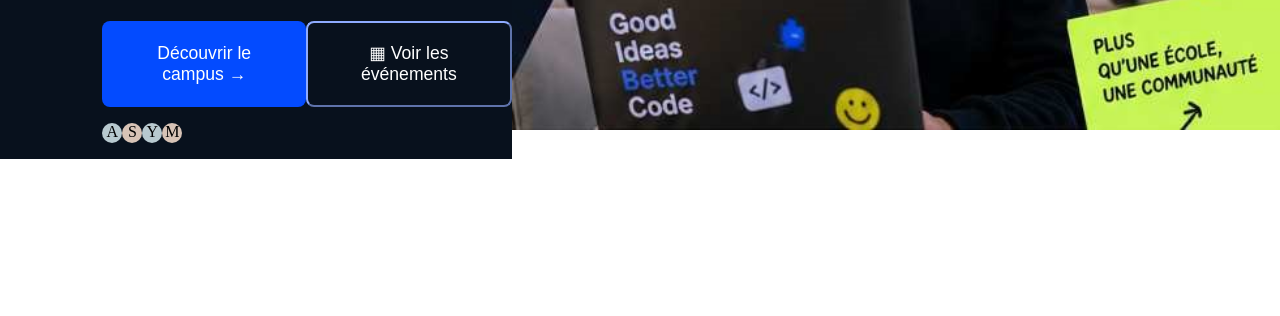
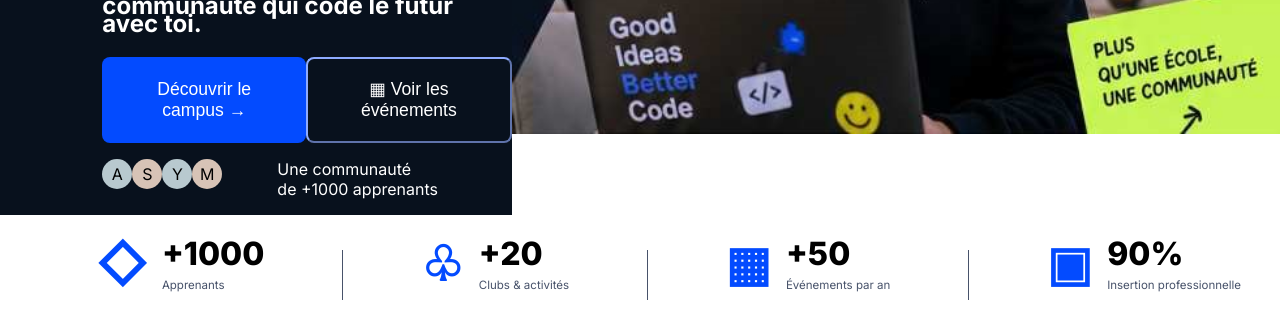
Before and after one commit to boukrimbrahim2007/campus_life, a plain HTML site: page index.html in a window 1280 px wide. Shown: the part 538-854 px from the top of the page. Before the commit the page ends 800 px from the top, so only its background shows below. Drawn offline with Linux system fonts and the light colour scheme.

Commit message:
finished hero and the stats under it

```diff
--- a/index.css
+++ b/index.css
@@ -1,4 +1,5 @@
 body {
+  font-family: "Inter", sans-serif;
   margin: 0;
 }
 nav {
@@ -68,7 +69,7 @@ h1 span {
     font-size: 70%;
 }
 
-h2 {
+#text_over_photo h2 {
     margin-top: -60px;
     font-size: 250%;
     line-height: 75%;
@@ -106,7 +107,10 @@ h3 {
     color: white;
     font-size: 110%;
 }
-
+#text{
+    display: flex;
+    justify-content: first;
+}
 #cercles {
     display: flex;
     justify-content:start;
@@ -114,10 +118,14 @@ h3 {
     margin-left: 20%;
 }
 #cercles p {
-    height: 20px;
-    width: 20px;
+    height: 30px;
+    width: 30px;
     border-radius: 50%;
     margin-right: -5px;
+    text-align: 8px;
+    display: flex;
+    justify-content: center;
+    align-items: center;
     text-align: center;
 }
 
@@ -128,3 +136,54 @@ h3 {
 .ciel {
     background-color: rgba(184, 201, 207, 1);
 }
+
+#hero_text  {
+    color: white;
+    margin-left: 60px;
+}
+
+#stats {
+    margin-left:4.5%;
+    display: flex;
+    justify-content: space-around;
+    gap: 0px;
+}
+
+#stats h2{
+    color: black;
+}
+
+.color {
+    color: rgba(3, 75, 255, 1);
+    font-size: 200%;
+    text-align: center;
+}
+
+.num {
+    font-size: 200%;
+    font-weight: 800;
+    margin-left: 10px;
+    margin-top: -10px;
+}
+
+.word {
+    font-size: 72%;
+    color: rgba(71, 82, 106, 1);
+}
+#stats p{
+    height: 50px;
+    margin-top: 35px;
+    border-left: 1px solid rgba(71, 82, 106, 1);
+    padding: 0px
+}
+
+
+.box {
+    display: flex;
+    justify-content: space-between;
+    gap: 15px;
+}
+
+.organ {
+    margin-top: -20px;
+}
--- a/index.html
+++ b/index.html
@@ -4,6 +4,9 @@
     <meta charset="UTF-8">
     <meta name="viewport" content="width=device-width, initial-scale=1.0">
     <title>Document</title>
+    <link rel="preconnect" href="https://fonts.googleapis.com">
+    <link rel="preconnect" href="https://fonts.gstatic.com" crossorigin>
+    <link href="https://fonts.googleapis.com/css2?family=Inter:ital,opsz,wght@0,14..32,100..900;1,14..32,100..900&display=swap" rel="stylesheet">
     <link rel="stylesheet" href="index.css">
 </head>
 <body>
@@ -17,7 +20,7 @@
         <p>Contact</p>
         <a href="Inscription.html" class="button">Renjoindre l'aventure</a>
     </nav>
-
+    <div id="full">
     <div class="hero">
         <div id="text_over_photo">
             <h1>CAMPUS<br><span id="bleu">LIFE <span id="yellow">≈</span></span></h1>
@@ -36,10 +39,47 @@ le futur avec toi.</h3>
                     <p class="ciel">Y</p>
                     <p class="orange">M </p>
                 </div>
+                <p id="hero_text"> Une communauté <br>de +1000 apprenants</p>
+
              </section>
         </div>
         <img src="/assets/hero.jpg">
     </div>
+    <article id="stats">
+        <div class="box">
+            <div><h2><span class="color">◇</span></div>
+                <div class="organ">
+            <span class="num"><br>  +1000</span><span class="word"><br>Apprenants</span></h2></div>
+        </div>
+        <p></p>
+         <div class="box">
+            <div><h2><span class="color">♧</span></div>
+                <div class="organ">
+            <span class="num"><br> +20</span><span class="word"><br>Clubs & activités</span></h2></div>
+        </div>
+            <p></p>
+         <div class="box">
+            <div><h2><span class="color">▦</span></div>
+                <div class="organ">
+            <span class="num">  <br>+50</span><span class="word"><br>Événements par an</span></h2></div>
+        </div>
+            <p></p>
+         <div class="box">
+            <div><h2><span class="color">▣</span></div>
+                <div class="organ">
+            <span class="num"> <br>  90%</span><span class="word"><br>Insertion professionnelle</span></h2></div>
+        </div>
+    </article>
+
+    <article class="description">
+            <div class="writing">
+
+            </div>
+            <div class="pics">
+
+            </div>
+    </article>
+</div>
 
 </body>
 </html>
```
